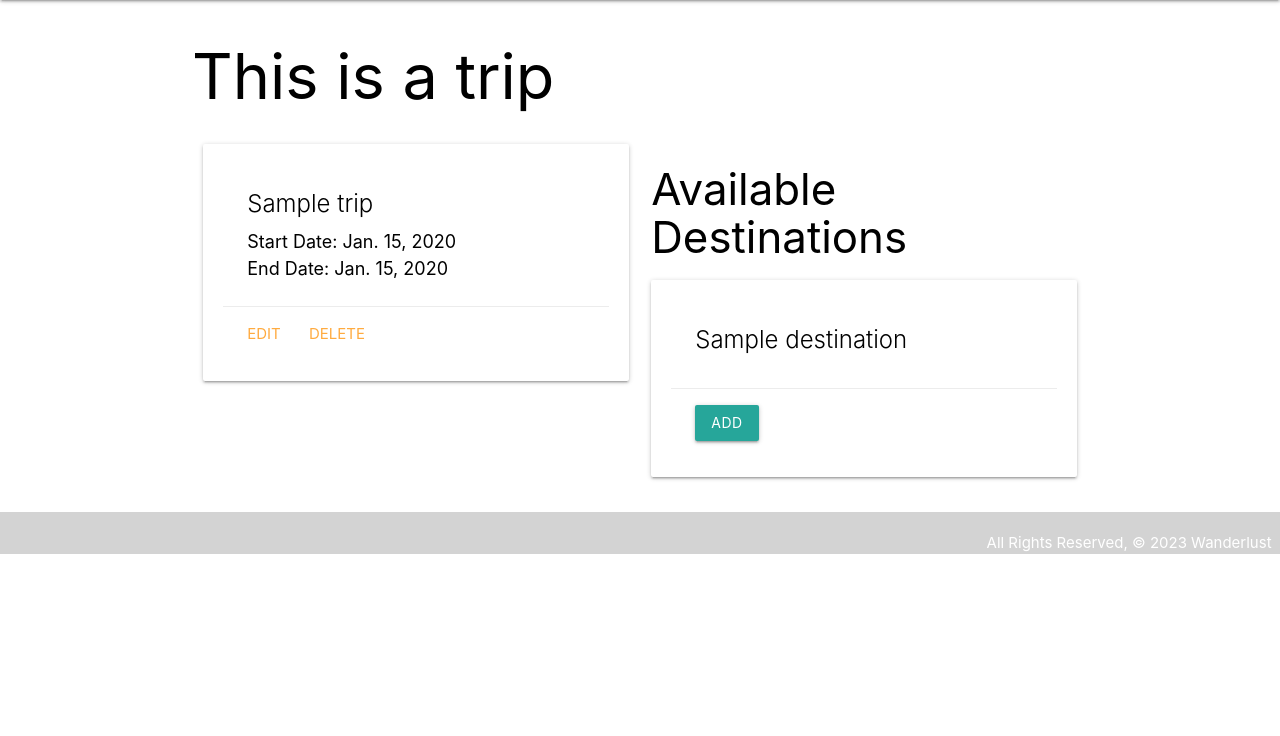
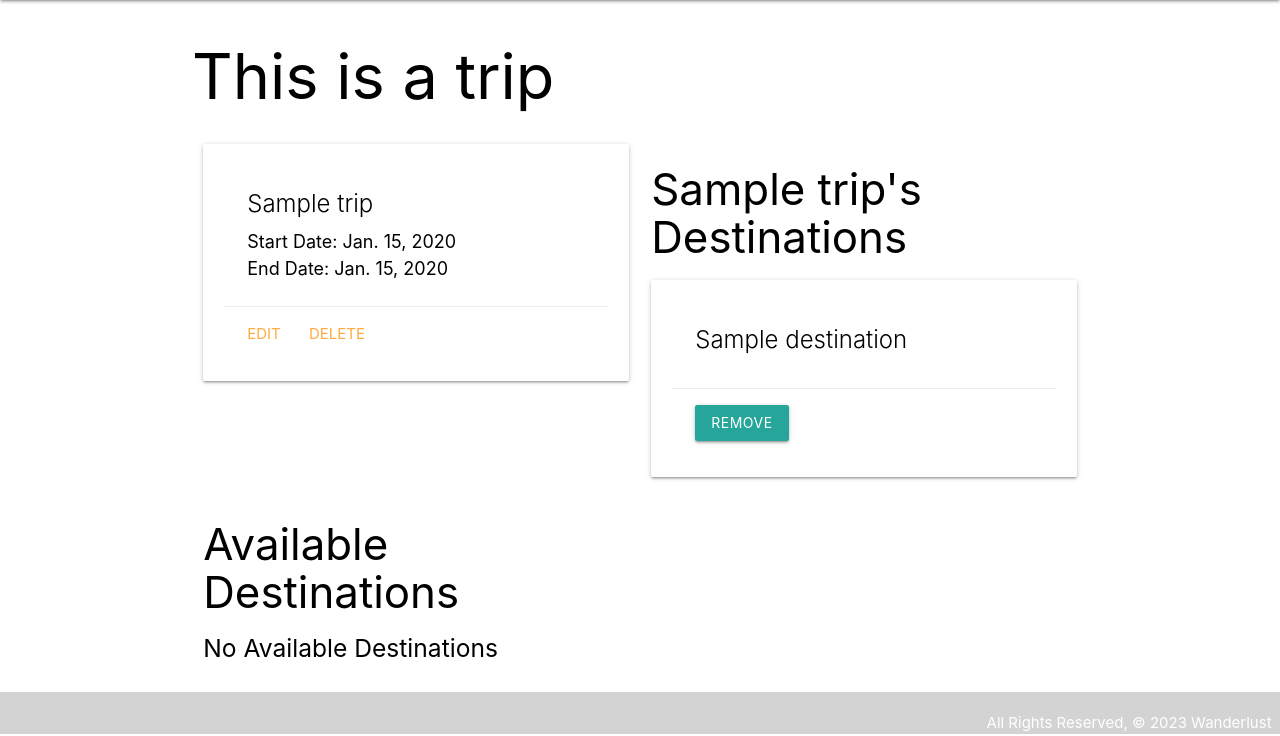
Before and after one commit to SofiMesh/ga_capstone_prjct_wanderlust, a Django app: page /trips/1/ in a window 1280 px wide. Shown: the part 64-800 px from the top of the page. Run offline with Django 4.2, Linux system fonts and the light colour scheme; a user stored in the database is signed in; tables that the repository leaves empty hold one stand-in row (values such as "Sample post").

Commit message:
dispaly only available destinations to add to trip

```diff
--- a/wanderlust/main_app/templates/main_app/trips_detail.html
+++ b/wanderlust/main_app/templates/main_app/trips_detail.html
@@ -1,7 +1,4 @@
-{% extends 'base.html' %}
-
-
-{% block content %}
+{% extends 'base.html' %} {% block content %}
 
 <h1>This is a trip</h1>
 <div class="row">
@@ -20,22 +17,46 @@
   </div>
 
   <div class="col s6">
+    <h3>{{ trips.name }}'s Destinations</h3>
+    {% if associated_destinations %} {% for destination in associated_destinations %}
+    <div class="card">
+      <div class="card-content">
+        <span class="card-title"> {{ destination.name }} </span>
+      </div>
+      <div class="card-action">
+        <form
+          action="{% url 'unassoc_destination' trip_id=trips.id destination_id=destination.id %}"
+          method="POST"
+        >
+          {% csrf_token %}
+          <button type="submit" class="btn">Remove</button>
+        </form>
+      </div>
+    </div>
+    {% endfor %} {% else %}
+    <h5>Add your first destination 😿</h5>
+    {% endif %}
+  </div>
+
+  <div class="col s6">
     <h3>Available Destinations</h3>
-    {% if destinations %}
-      {% for destination in destinations %}
+    {% if not_associated_destinations %}
+      {% for destination in not_associated_destinations %}
     <div class="card">
       <div class="card-content">
         <span class="card-title">{{ destination.name }}</span>
       </div>
       <div class="card-action">
-          <form action="{% url 'assoc_destination' trip_id=trips.id destination_id=destination.id %}" method="POST">
+        <form
+          action="{% url 'assoc_destination' trip_id=trips.id destination_id=destination.id %}"
+          method="POST"
+        >
           {% csrf_token %}
           <button type="submit" class="btn">Add</button>
         </form>
       </div>
     </div>
-      {% endfor %}
-    {% else %}
+    {% endfor %} {% else %}
     <h5>No Available Destinations</h5>
     {% endif %}
   </div>
--- a/wanderlust/main_app/urls.py
+++ b/wanderlust/main_app/urls.py
@@ -28,6 +28,11 @@ urlpatterns = [
         views.assoc_destination,
         name='assoc_destination'
     ),
+  path(
+        'trips/<int:trip_id>/unassoc_destination/<int:destination_id>/',
+        views.unassoc_destination,
+        name='unassoc_destination'
+    ),
 
   # url path for destinations CRUD
   path('destinations/', views.DestinationIndex.as_view(), name='destinations_index'),
--- a/wanderlust/main_app/views.py
+++ b/wanderlust/main_app/views.py
@@ -33,8 +33,21 @@ class TripDetail(LoginRequiredMixin, DetailView):
 
     def get_context_data(self, **kwargs):
         context = super().get_context_data(**kwargs)
-        context['destinations'] = Destinations.objects.all() # or any other query you want
+
+         # Get the trip object from the context
+        trip = context['object']
+
+        # Get all destinations that are not associated with the trip
+        not_associated_destinations = Destinations.objects.exclude(id__in=trip.destination_ids.all())
+
+        # Pass the not_associated_destinations queryset to the template context
+        context['not_associated_destinations'] = not_associated_destinations
+
+        # Pass the associated destinations to the template context
+        context['associated_destinations'] = trip.destination_ids.all()
+
         return context
+
 
 class TripCreate(LoginRequiredMixin, CreateView):
     model = Trips
@@ -118,6 +131,13 @@ def assoc_destination(request, trip_id, destination_id):
 
     # return render(request, 'main_app/assoc_destinations.html', {'form': form, 'trip': trip})
 
+@login_required
+def unassoc_destination(request, trip_id, destination_id):
+    trip = get_object_or_404(Trips, id=trip_id)
+    destination = get_object_or_404(Destinations, id=destination_id)
+    trip.destination_ids.remove(destination)
+    return redirect('trips_detail', pk=trip_id)
+
 # stubbing up functions for photo upload for now
 @login_required
 def add_photo(request, destination_id):
```
Lines whose indentation alone changed are shown as unchanged.
